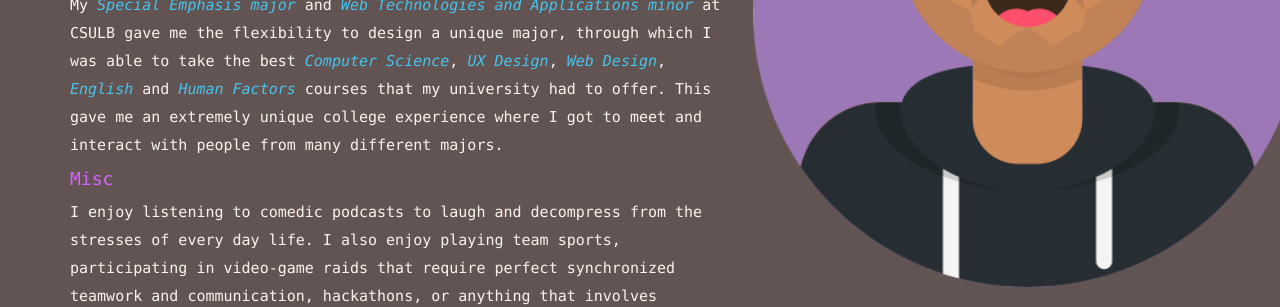
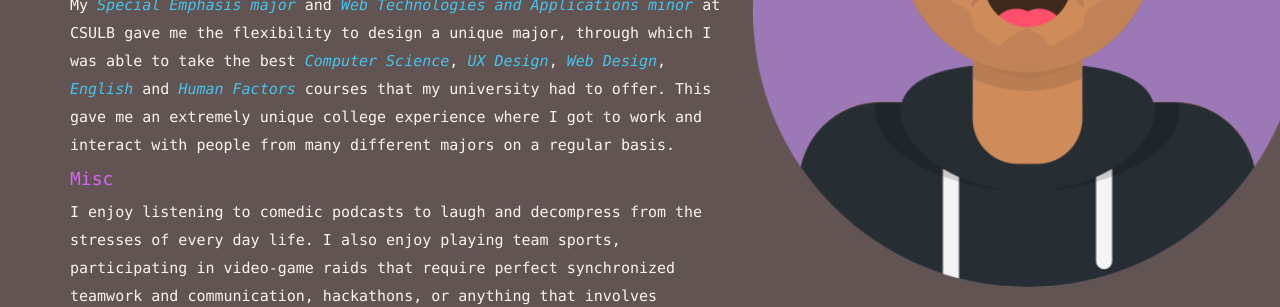
Before and after one commit to Kingslayyerr/Kingslayyerr.github.io, a Jekyll site: the page built from index.html, in a window 1280 px wide. Shown: the part 500-807 px from the top of the page. Built offline with Jekyll 4.4.1, drawn with Linux system fonts in a browser that asks for light colours; nearby versions of some CDN libraries; some web fonts are replaced.

Commit message:
new addition

```diff
--- a/index.html
+++ b/index.html
@@ -35,7 +35,7 @@ permalink: /
           <h4>Education</h4>
             <p> My <em style="color:#46c4ec;">Special Emphasis major</em> and <em style="color:#46c4ec;">Web Technologies and Applications minor</em> at CSULB gave
               me the flexibility to design a unique major, through which I was able to take the best
-              <em style="color:#46c4ec;">Computer Science</em>, <em style="color:#46c4ec;">UX Design</em>, <em style="color:#46c4ec;">Web Design</em>, <em style="color:#46c4ec;">English</em> and <em style="color:#46c4ec;">Human Factors</em> courses that my university had to offer. This gave me an extremely unique college experience where I got to meet and interact with people from many different majors. <!-- I got to see the pros and cons of the Engineering, Art, English, Business and Psychology(Human Factors) departments. I took away so much from my time at CSULB and it ultimately made me what I consider to be a well-rounded individual. --></p>
+              <em style="color:#46c4ec;">Computer Science</em>, <em style="color:#46c4ec;">UX Design</em>, <em style="color:#46c4ec;">Web Design</em>, <em style="color:#46c4ec;">English</em> and <em style="color:#46c4ec;">Human Factors</em> courses that my university had to offer. This gave me an extremely unique college experience where I got to work and interact with people from many different majors on a regular basis. <!-- I got to see the pros and cons of the Engineering, Art, English, Business and Psychology(Human Factors) departments. I took away so much from my time at CSULB and it ultimately made me what I consider to be a well-rounded individual. --></p>
           <h4>Misc</h4>
           <p> I enjoy listening to comedic podcasts to laugh and decompress from the stresses of every day life. I also enjoy playing team sports, participating in video-game raids that require perfect synchronized teamwork and communication, hackathons, or anything that involves working together as a team to reach mutual success and victory! </p>
           <!-- <h4>Social Anxiety</h4> -->
```
